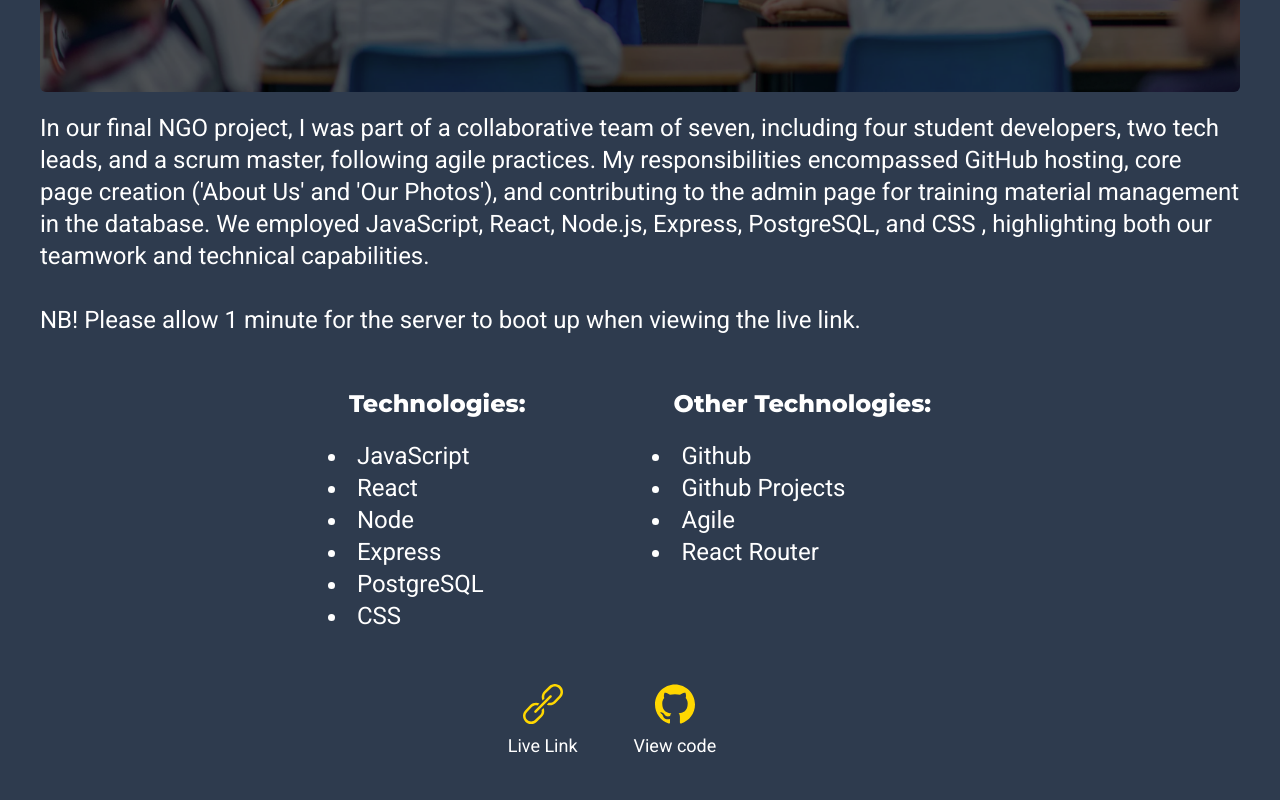
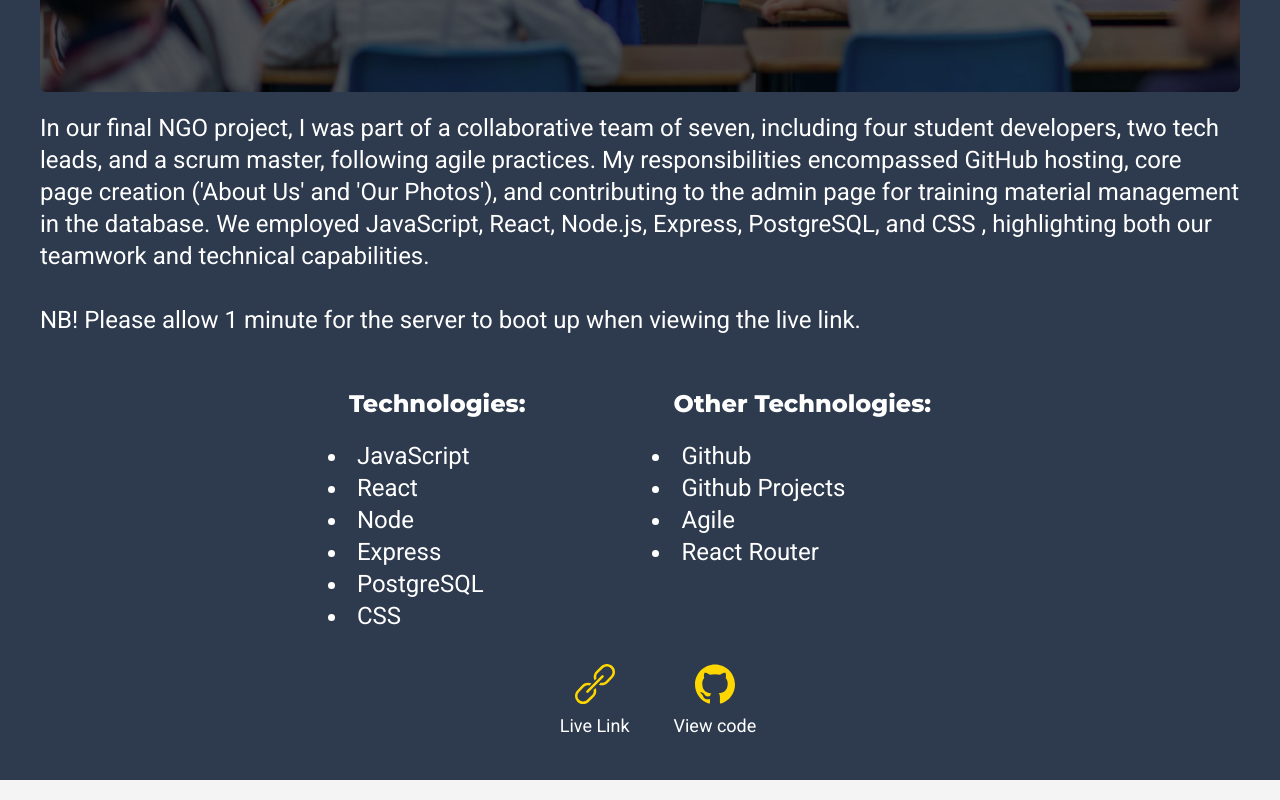
Before and after one commit to Riyaazct/myPortfolio, a React (Vite) app: page /project01 in a window 1280 px wide. Shown: the part 649-1449 px from the top of the page. Built offline with nearby package versions, Linux system fonts and the light colour scheme.

Commit message:
adjust styling for link icons on project page

```diff
--- a/src/pages/projects/ProjectPage.jsx
+++ b/src/pages/projects/ProjectPage.jsx
@@ -68,6 +68,8 @@ const ProjectPage = ({
               ? "gap-0"
               : figmaLink
               ? "gap-8 flex"
+              : !figmaLink
+              ? " flex gap-11 ml-20"
               : "flex mt-5 text-white gap-14"
           }
         >
--- a/src/utils/projectData.jsx
+++ b/src/utils/projectData.jsx
@@ -132,7 +132,7 @@ const projectData = [
     figmaLink:
       "https://www.figma.com/design/HPZcVneTGPjO3TwPkjcVGB/Untitled?node-id=0-1&t=39WDV42UGaW4oS98-1",
   },
-  {
+  /* {
     path: "/project05",
     title: "Online Quotation Generator",
     image: project05,
@@ -186,7 +186,7 @@ const projectData = [
     ],
     liveLink: "https://all-in-one-quotation-generator.vercel.app/",
     githubLink: "",
-  },
+  }, */
   {
     path: "/project06",
     title: "Todo List Application",
@@ -240,7 +240,7 @@ const projectData = [
   },
   {
     path: "/project07",
-    title: "New Era Automation, Security, and Maintenance Website",
+    title: "New Era Automation & Security",
     image: project07,
     description: (
       <>
```
